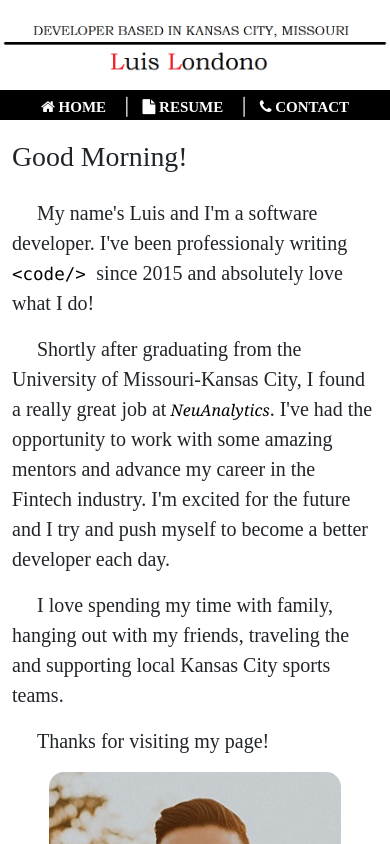
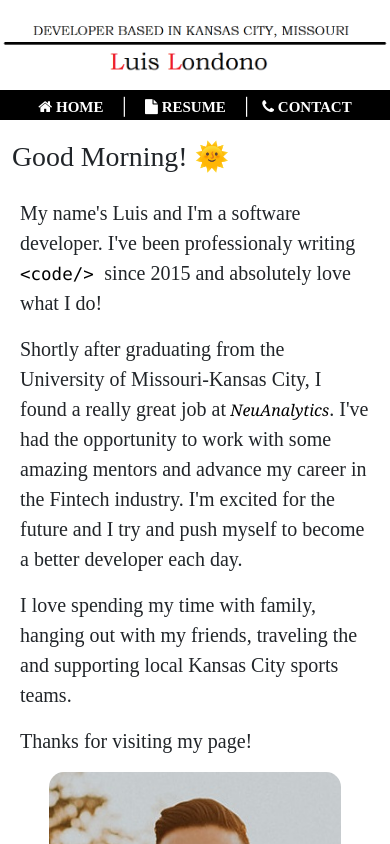
Before and after one commit to luis-londono/personal-site, a React (Create React App) app in the folder personal-site/: page / in a window 390 px wide. Shown: the top 844 px of the page. Built offline with nearby package versions, Linux system fonts and the light colour scheme.

Commit message:
minor layout updates

```diff
--- a/personal-site/src/Contact.jsx
+++ b/personal-site/src/Contact.jsx
@@ -3,12 +3,14 @@ import React from "react";
 const Contact = () => {
   return (
     <>
-      <h1>Contact</h1>
-      <div className="contact">
-        <br />
-        &nbsp;&nbsp;&nbsp;&nbsp;&nbsp; Email: lulondono08@gmail.com
-        <br />
-        &nbsp;&nbsp;&nbsp;&nbsp;&nbsp; Phone: (816)721-9996
+      <div className="container body-content">
+        <h1>Contact</h1>
+        <div id="description" className="contact">
+          <br />
+          Email: lulondono08@gmail.com
+          <br />
+          Phone: (816)721-9996
+        </div>
       </div>
     </>
   );
--- a/personal-site/src/Intro.jsx
+++ b/personal-site/src/Intro.jsx
@@ -8,11 +8,11 @@ const Intro = () => {
 
   function welcome() {
     if (hour > 18) {
-      howdy = "Good Evening!";
+      howdy = "Good Evening! 🌃";
     } else if (hour > 12) {
-      howdy = "Good Afternoon!";
+      howdy = "Good Afternoon! 🌤";
     } else if (hour >= 0) {
-      howdy = "Good Morning!";
+      howdy = "Good Morning! 🌞";
     } else {
       howdy = "";
     }
@@ -28,15 +28,15 @@ const Intro = () => {
       <div className="container body-content">
         <h1 id="welcome">{greeting}</h1>
         <div className="row">
-          <div className="col-md-6">
+          <div id="description" className="col-md-6">
             <p />
-            &nbsp;&nbsp;&nbsp;&nbsp;&nbsp;My name's Luis and I'm a software
-            developer. I've been professionaly writing
+            My name's Luis and I'm a software developer. I've been professionaly
+            writing
             <code id="code"> &lt;code/&gt; </code>
             since 2015 and absolutely love what I do!
             <p />
-            &nbsp;&nbsp;&nbsp;&nbsp;&nbsp;Shortly after graduating from the
-            University of Missouri-Kansas City, I found a really great job at
+            Shortly after graduating from the University of Missouri-Kansas
+            City, I found a really great job at
             <a
               id="neu"
               href="https://www.neuanalytics.com"
@@ -52,11 +52,10 @@ const Intro = () => {
             future and I try and push myself to become a better developer each
             day.
             <p />
-            &nbsp;&nbsp;&nbsp;&nbsp;&nbsp;I love spending my time with family,
-            hanging out with my friends, traveling the and supporting local
-            Kansas City sports teams.
+            I love spending my time with family, hanging out with my friends,
+            traveling the and supporting local Kansas City sports teams.
             <p />
-            &nbsp;&nbsp;&nbsp;&nbsp;&nbsp;Thanks for visiting my page!
+            Thanks for visiting my page!
           </div>
           <div className="col-md-5">
             <p />
--- a/personal-site/src/Layout.jsx
+++ b/personal-site/src/Layout.jsx
@@ -11,7 +11,7 @@ const Layout = () => {
           <Link href="/">
             <i class="fa fa-home" aria-hidden="true"></i> Home
           </Link>{" "}
-          |
+          |{" "}
           <Link href="/resume">
             <i class="fa fa-file" aria-hidden="true"></i> Resume
           </Link>{" "}
--- a/personal-site/src/index.css
+++ b/personal-site/src/index.css
@@ -266,4 +266,9 @@ footer a:hover {
   .body-content {
     margin-left: 0px;
   }
+
+  #description {
+    padding-left: 20px;
+    padding-right: 20px;
+  }
 }
```
